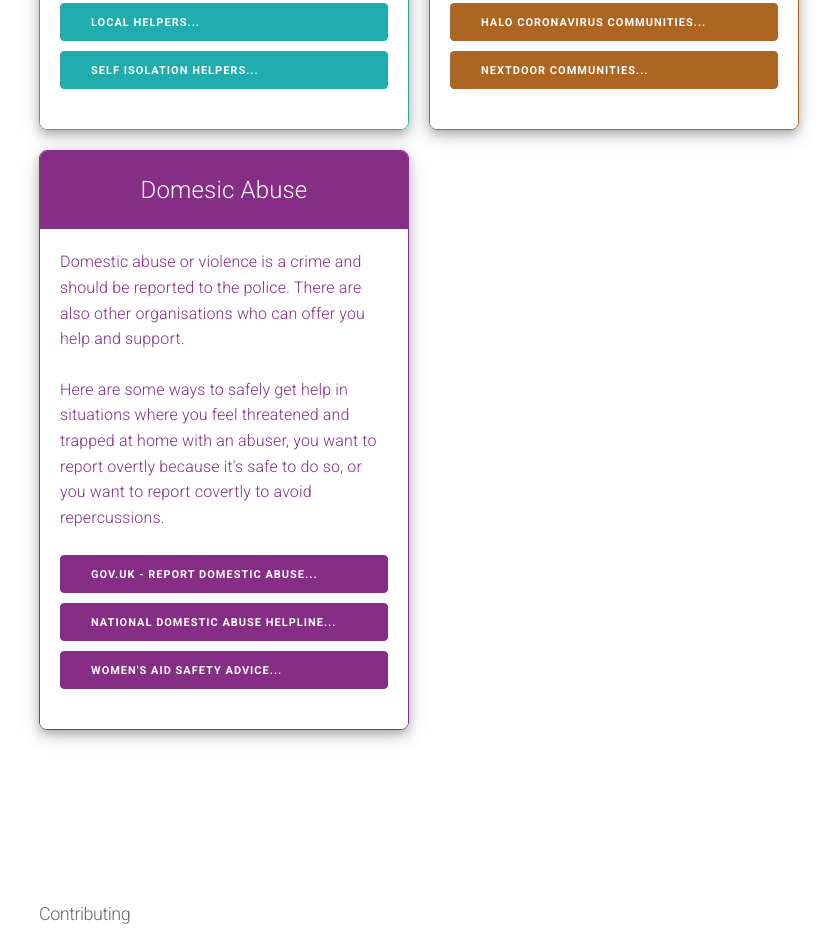
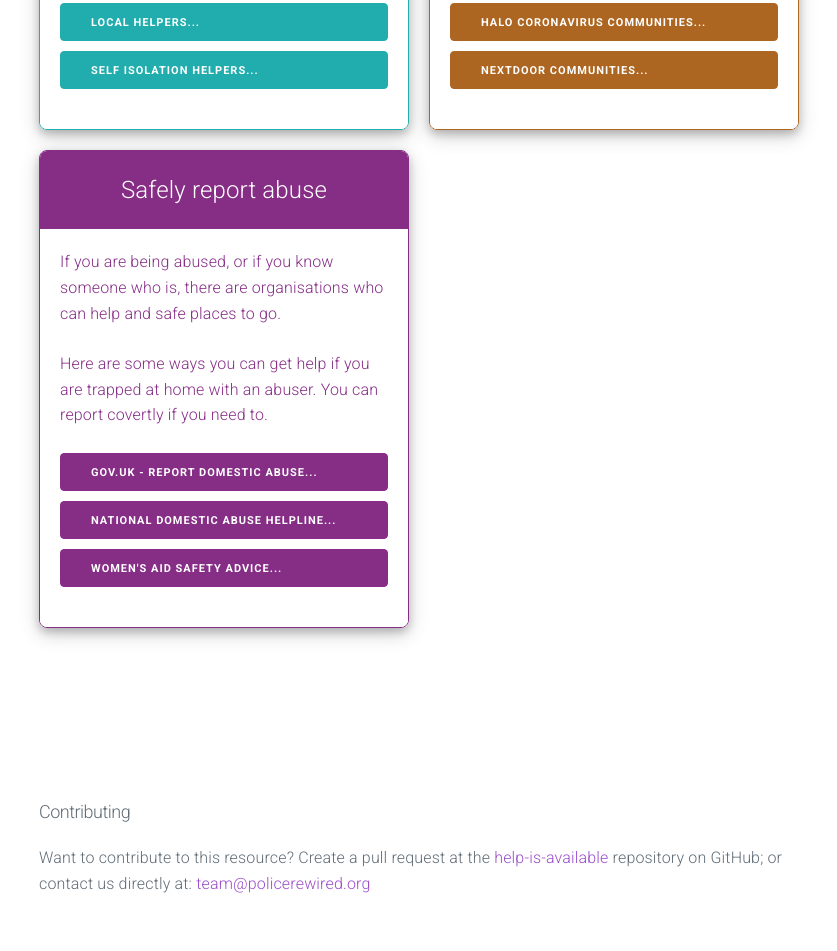
Before and after one commit to PoliceRewired/help-is-available, a plain HTML site: page index.html in a window 1280 px wide. Shown: the part 1159-2110 px from the top of the page, without its empty margins (221-1058 px from the left). Drawn offline with Linux system fonts and the light colour scheme; a script that the page names is missing.

Commit message:
Add advice and guidance for domestic abuse victims - Updated title and content after feedback

```diff
--- a/index.html
+++ b/index.html
@@ -109,13 +109,10 @@
 				<div class="row">
 					<div class="column">
 						<div class="volunteering-cell purple">
-							<div class="first">Domesic Abuse</div>
+							<div class="first">Safely report abuse</div>
 							<div class="second">
-								<p>Domestic abuse or violence is a crime and should be reported to the police. There
-									are also other organisations who can offer you help and support.</p>
-								<p>Here are some ways to safely get help in situations where you feel threatened and
-									trapped at home with an abuser, you want to report overtly because it's safe to do
-									so, or you want to report covertly to avoid repercussions.</p>
+								<p>If you are being abused, or if you know someone who is, there are organisations who can help and safe places to go.</p>
+								<p>Here are some ways you can get help if you are trapped at home with an abuser. You can report covertly if you need to.</p>
 								<a class="button purple" target="_blank" href="https://www.gov.uk/report-domestic-abuse">GOV.UK - report domestic abuse...</a>
 								<a class="button purple" target="_blank" href="https://www.nationaldahelpline.org.uk/">National domestic abuse helpline...</a>
 								<a class="button purple" target="_blank" href="https://www.womensaid.org.uk/covid-19-coronavirus-safety-advice-for-survivors/">Women's Aid safety advice...</a>
```
